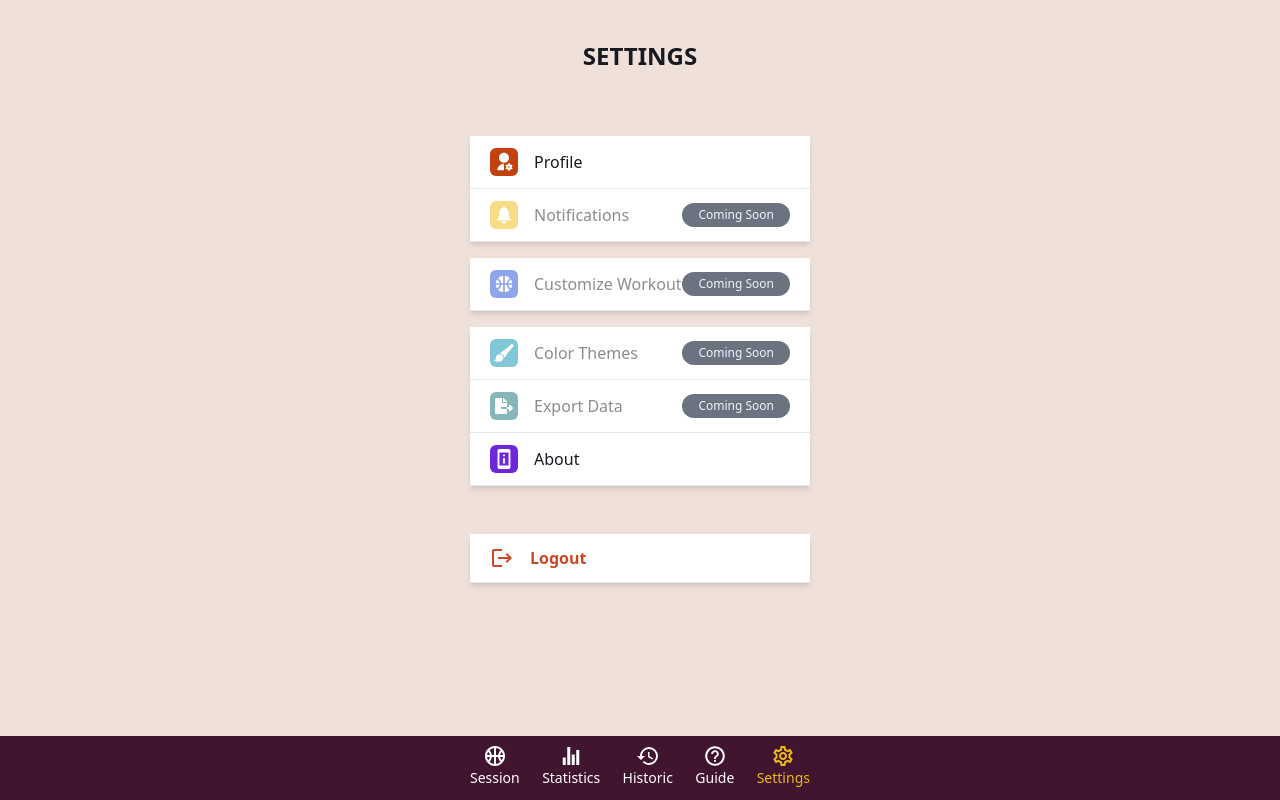
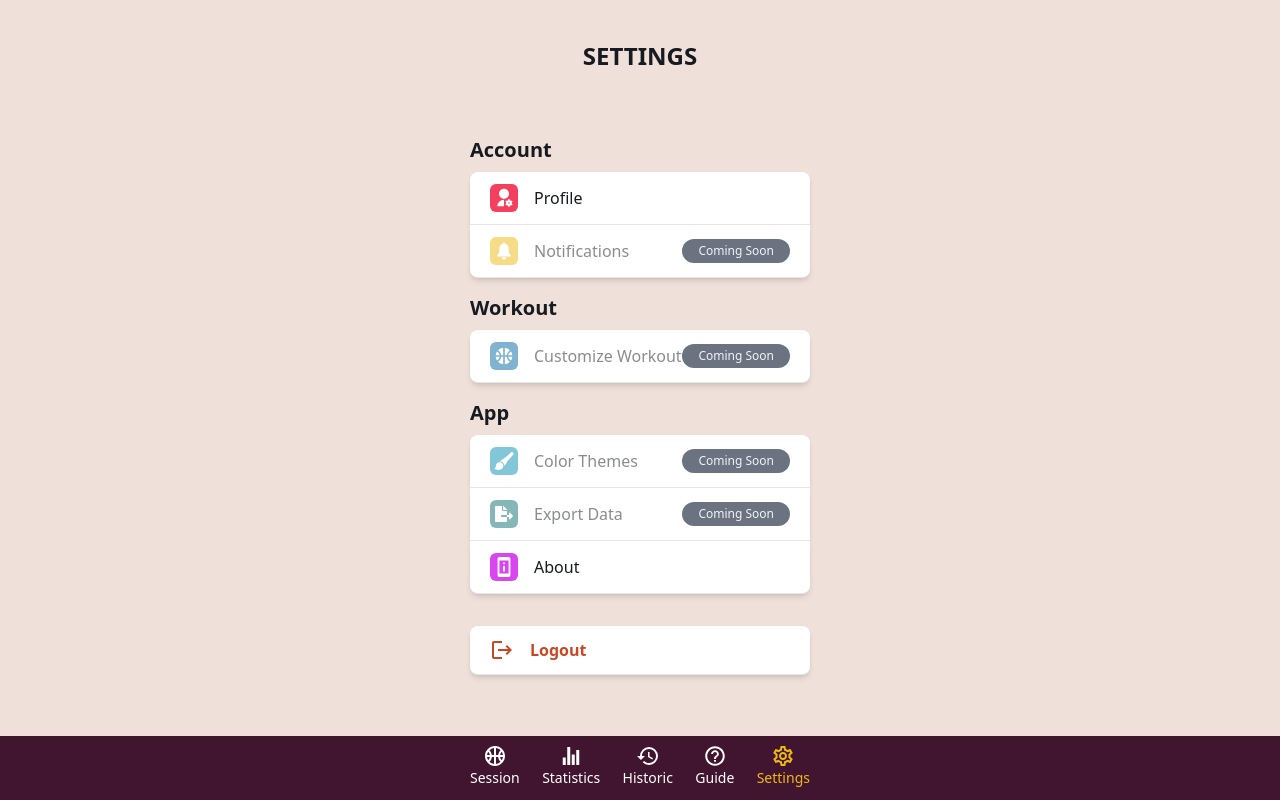
Before and after one commit to ornel77/basketball-practice-app, a React (Vite) app in the folder frontend/: page /settings in a window 1280 px wide. Built offline with nearby package versions, Linux system fonts and the light colour scheme; no server answers.

Commit message:
try new ui for settings

```diff
--- a/frontend/src/App.jsx
+++ b/frontend/src/App.jsx
@@ -63,9 +63,9 @@ function App() {
           <Route
             path="/session"
             element={
-              <ProtectedRoute>
+              // <ProtectedRoute>
                 <SessionPage />
-              </ProtectedRoute>
+              // </ProtectedRoute>
             }
           />
 
@@ -88,9 +88,9 @@ function App() {
           <Route
             path="/stats"
             element={
-              <ProtectedRoute>
+              // <ProtectedRoute>
                 <StatsPage />
-              </ProtectedRoute>
+              // </ProtectedRoute>
             }
           />
           <Route
@@ -104,9 +104,9 @@ function App() {
           <Route
             path="/guide"
             element={
-              <ProtectedRoute>
+              // <ProtectedRoute>
                 <GuidePage />
-              </ProtectedRoute>
+              // </ProtectedRoute>
             }
           />
           {/* <Route
--- a/frontend/src/components/settings/SettingsContainer.jsx
+++ b/frontend/src/components/settings/SettingsContainer.jsx
@@ -12,23 +12,24 @@ const SettingsContainer = () => {
   const { logout } = useAuthStore();
 
   return (
-    <div className="md:container">
+    <div className="container">
       <h2 className="title">Settings</h2>
 
       <div className="mt-16 font-light">
+        <h3 className="font-semibold text-xl mb-2">Account</h3>
         {/* PROFILE */}
         <article
           onClick={() => navigate("/settings/account")}
-          className="tabs-settings"
+          className="tabs-settings rounded-t-lg"
         >
-          <div className="icons-settings bg-orange-700">
+          <div className="icons-settings bg-rose-500">
             <RiUserSettingsFill size={20} fill="white" />
           </div>
           <p>Profile</p>
         </article>
 
         {/* NOTIFICATION */}
-        <article className="tabs-settings mb-4">
+        <article className="tabs-settings mb-4 rounded-b-lg">
           <section className="flex justify-between items-center w-full">
             <div className="flex gap-4 items-center opacity-50">
               <div className="icons-settings bg-yellow ">
@@ -40,11 +41,12 @@ const SettingsContainer = () => {
           </section>
         </article>
 
+        <h3 className="font-semibold text-xl mb-2">Workout</h3>
         {/* CUSTOM WORKOUT */}
-        <article className="tabs-settings mb-4">
+        <article className="tabs-settings mb-4 rounded-lg">
           <section className="flex justify-between items-center w-full">
             <div className="flex gap-4 items-center opacity-50">
-              <div className="icons-settings bg-blue-700">
+              <div className="icons-settings bg-sky-700">
                 <MdSportsBasketball size={20} fill="white" />
               </div>
               <p>Customize Workout</p>
@@ -53,8 +55,9 @@ const SettingsContainer = () => {
           </section>
         </article>
 
+      <h3 className="font-semibold text-xl mb-2">App</h3>
         {/* COLOR THEMES */}
-        <article className="tabs-settings">
+        <article className="tabs-settings rounded-t-lg">
           <section className="flex justify-between items-center w-full">
             <div className="flex gap-4 items-center opacity-50">
               <div className="icons-settings bg-cyan-600 ">
@@ -81,8 +84,8 @@ const SettingsContainer = () => {
         </article>
 
         {/* ABOUT */}
-        <article className="tabs-settings mb-4">
-          <div className="icons-settings bg-violet-700">
+        <article className="tabs-settings mb-4 rounded-b-lg">
+          <div className="icons-settings bg-fuchsia-500">
             <MdPermDeviceInformation size={22} fill="white" />
           </div>
           <p>About</p>
@@ -90,7 +93,7 @@ const SettingsContainer = () => {
 
         {/* LOGOUT */}
         <article
-          className="tabs-settings mb-4 mt-12 text-red font-bold "
+          className="tabs-settings mb-4 mt-8 text-red font-bold rounded-lg "
           onClick={logout}
         >
           <div>
```
